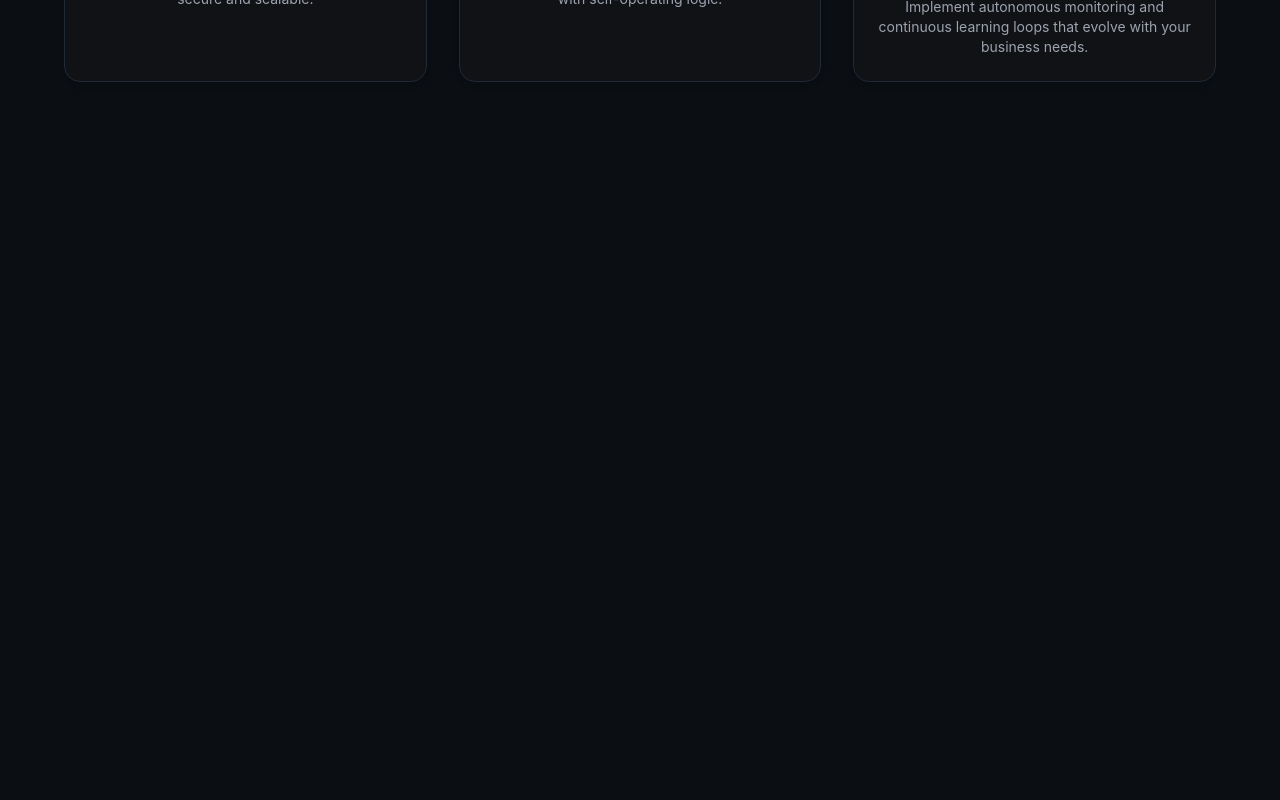
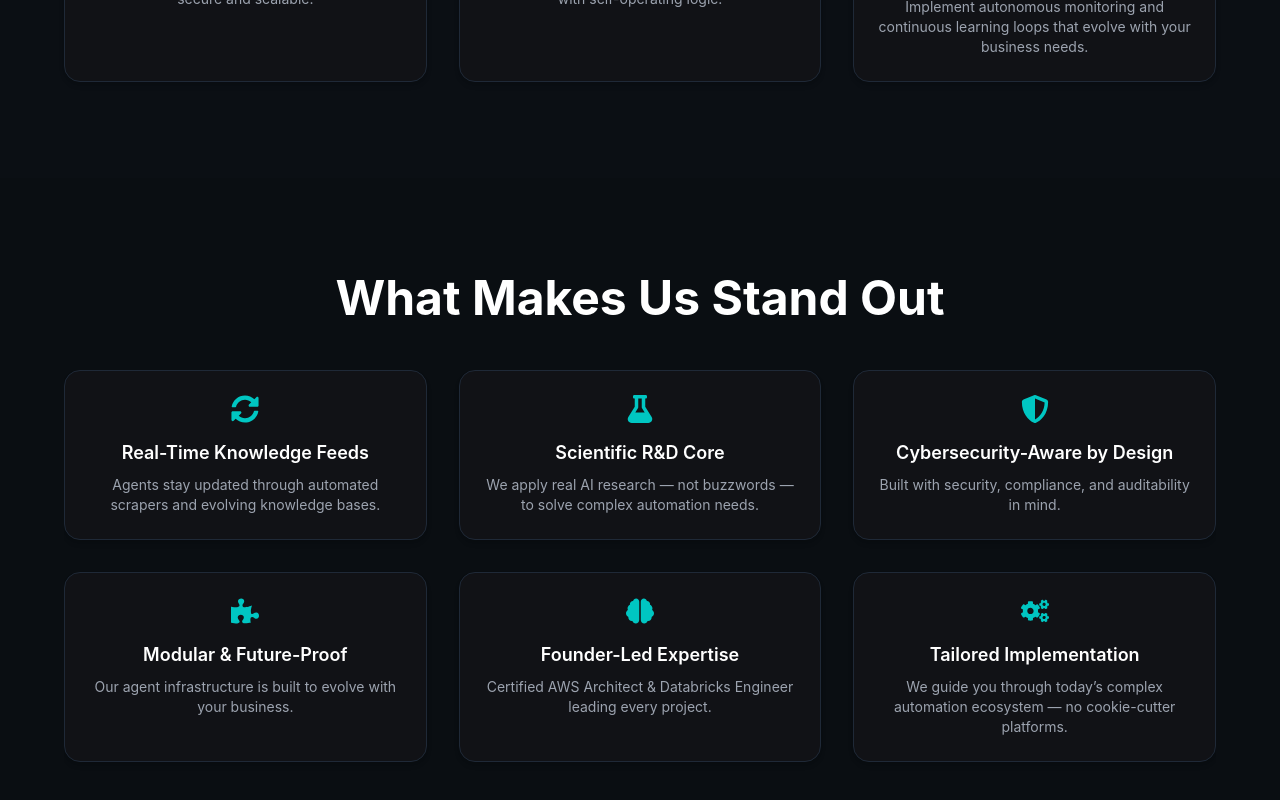
Before and after one commit to adammabrouk/aigents-frontend, a React (Create React App) app: page / in a window 1280 px wide. Shown: the part 1386-2186 px from the top of the page. Before the commit the page ends 1564 px from the top, so only its background shows below. Built offline with nearby package versions, Linux system fonts and the light colour scheme.

Commit message:
Adding What Makes US Stand Out Section

```diff
--- a/src/App.js
+++ b/src/App.js
@@ -1,11 +1,13 @@
 import HeroSection from './components/HeroSection'
 import WhatWeDeliver from './components/WhatWeDeliver'
+import WhatMakesUsStandOut from './components/WhatMakesUsStandOut'
 
 function App() {
   return (
     <div className="bg-dark text-white">
       <HeroSection />
       <WhatWeDeliver />
+      <WhatMakesUsStandOut />
     </div>
   )
 }
--- /dev/null
+++ b/src/components/WhatMakesUsStandOut.jsx
@@ -0,0 +1,65 @@
+import { motion } from 'framer-motion'
+import { FaFlask, FaBrain, FaShieldAlt, FaPuzzlePiece, FaSyncAlt, FaCogs } from 'react-icons/fa'
+
+
+const differentiators = [
+  {
+    title: 'Real-Time Knowledge Feeds',
+    description: 'Agents stay updated through automated scrapers and evolving knowledge bases.',
+    icon: <FaSyncAlt size={28} />,
+  },
+  {
+    title: 'Scientific R&D Core',
+    description: 'We apply real AI research — not buzzwords — to solve complex automation needs.',
+    icon: <FaFlask size={28} />,
+  },
+  {
+    title: 'Cybersecurity-Aware by Design',
+    description: 'Built with security, compliance, and auditability in mind.',
+    icon: <FaShieldAlt size={28} />,
+  },
+  {
+    title: 'Modular & Future-Proof',
+    description: 'Our agent infrastructure is built to evolve with your business.',
+    icon: <FaPuzzlePiece size={28} />,
+  },
+  {
+    title: 'Founder-Led Expertise',
+    description: 'Certified AWS Architect & Databricks Engineer leading every project.',
+    icon: <FaBrain size={28} />,
+  },
+  {
+    title: 'Tailored Implementation',
+    description: 'We guide you through today’s complex automation ecosystem — no cookie-cutter platforms.',
+    icon: <FaCogs size={28} />, // Reusing a familiar icon
+  },
+]
+
+export default function WhatMakesUsStandOut() {
+  return (
+    <section className="py-24 bg-[#0A0E12] text-white px-6 overflow-x-hidden">
+      <div className="max-w-6xl mx-auto">
+        <h2 className="text-4xl md:text-5xl font-bold text-center mb-12">
+          What Makes Us Stand Out
+        </h2>
+
+        <div className="flex gap-6 overflow-x-auto scrollbar-hide pb-4 md:grid md:grid-cols-3 md:gap-8">
+          {differentiators.map((item, index) => (
+            <motion.div
+              key={index}
+              className="min-w-[280px] md:min-w-0 bg-[#111216] p-6 rounded-2xl border border-gray-800 hover:border-primary transition-all shadow-md hover:shadow-xl hover:drop-shadow-glow text-center flex flex-col items-center justify-start"
+              initial={{ opacity: 0, y: 20 }}
+              whileInView={{ opacity: 1, y: 0 }}
+              viewport={{ once: true }}
+              transition={{ duration: 0.5, delay: index * 0.1 }}
+            >
+              <div className="text-primary mb-4">{item.icon}</div>
+              <h3 className="text-lg font-semibold mb-2">{item.title}</h3>
+              <p className="text-gray-400 text-sm">{item.description}</p>
+            </motion.div>
+          ))}
+        </div>
+      </div>
+    </section>
+  )
+}
```
